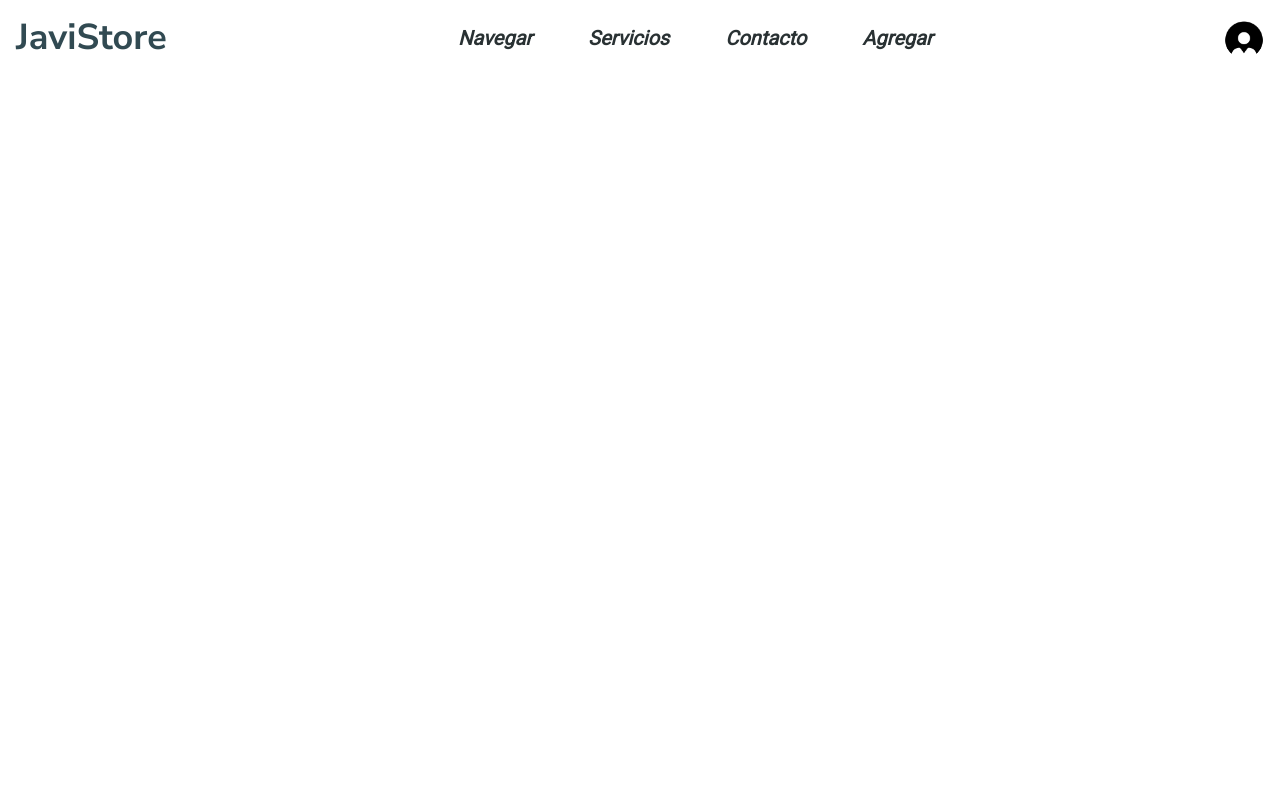
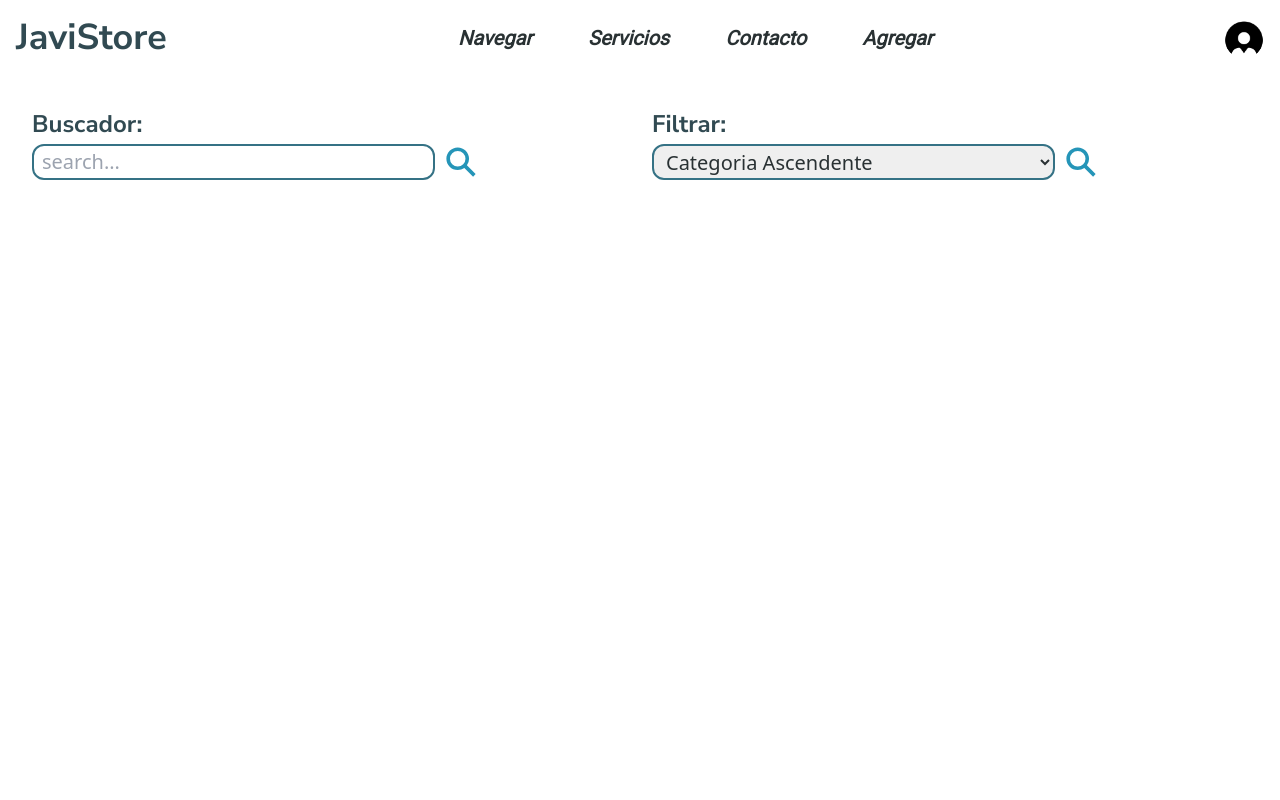
Before and after one commit to AnggeloHuz/Front-End-II-actividad-1.1, a React (Vite) app: page / in a window 1280 px wide. Shown: the top 800 px of the page. Built offline with nearby package versions, Linux system fonts and the light colour scheme.

Commit message:
Agregamos los componentes Busqueda y Filtrado

```diff
--- a/src/App.jsx
+++ b/src/App.jsx
@@ -1,3 +1,5 @@
+import Busqueda from "./components/Busqueda"
+import Filtrado from "./components/Filtrado"
 import Footer from "./components/Footer"
 import Nav from "./components/Nav"
 
@@ -6,8 +8,11 @@ function App() {
   return (
     <>
       <Nav />
-      <main className="w-full h-[100vh]">
-
+      <main className="w-full h-[100vh] p-8">
+        <div className="flex flex-col gap-6 md:flex-row">
+          <Busqueda />
+          <Filtrado />
+        </div>
       </main>
       <Footer />
     </>
--- /dev/null
+++ b/src/components/Busqueda.jsx
@@ -0,0 +1,25 @@
+import { IoSearchSharp } from "react-icons/io5";
+
+function Busqueda() {
+
+    return (
+        <>
+            <div className="w-full">
+                <form className="flex flex-col gap-1 lg:w-3/4">
+                    <label className="text-2xl font-bold font-Nunito text-secundario">Buscador: </label>
+
+                    <div className="flex gap-2">
+                        <input className="rounded-xl border-2 border-tono-bajo px-2 py-1/2 text-xl text-opaco w-full" type="text" placeholder="search..." />
+                        <button type="submit" onClick={(e) => {
+                            e.preventDefault()
+                        }}>
+                            <IoSearchSharp className="font-bold text-primario text-4xl"/>
+                        </button>
+                    </div>
+                </form>
+            </div>
+        </>
+    )
+}
+
+export default Busqueda
--- /dev/null
+++ b/src/components/Filtrado.jsx
@@ -0,0 +1,30 @@
+import { IoSearchSharp } from "react-icons/io5";
+
+function Filtrado() {
+
+    return (
+        <>
+            <div className="w-full">
+                <form className="flex flex-col gap-1 lg:w-3/4">
+                    <label className="text-2xl font-bold font-Nunito text-secundario">Filtrar: </label>
+
+                    <div className="flex gap-2">
+                        <select className="rounded-xl border-2 border-tono-bajo px-2 py-1/2 text-xl text-opaco w-full" type="text">
+                            <option value="Categoria Ascendente">Categoria Ascendente</option>
+                            <option value="Categoria Descendente">Categoria Descendente</option>
+                            <option value="Precio Ascendente">Precio Ascendente</option>
+                            <option value="Precio Descendente">Precio Descendente</option>
+                        </select>
+                        <button type="submit" onClick={(e) => {
+                            e.preventDefault()
+                        }}>
+                            <IoSearchSharp className="font-bold text-primario text-4xl"/>
+                        </button>
+                    </div>
+                </form>
+            </div>
+        </>
+    )
+}
+
+export default Filtrado
```
